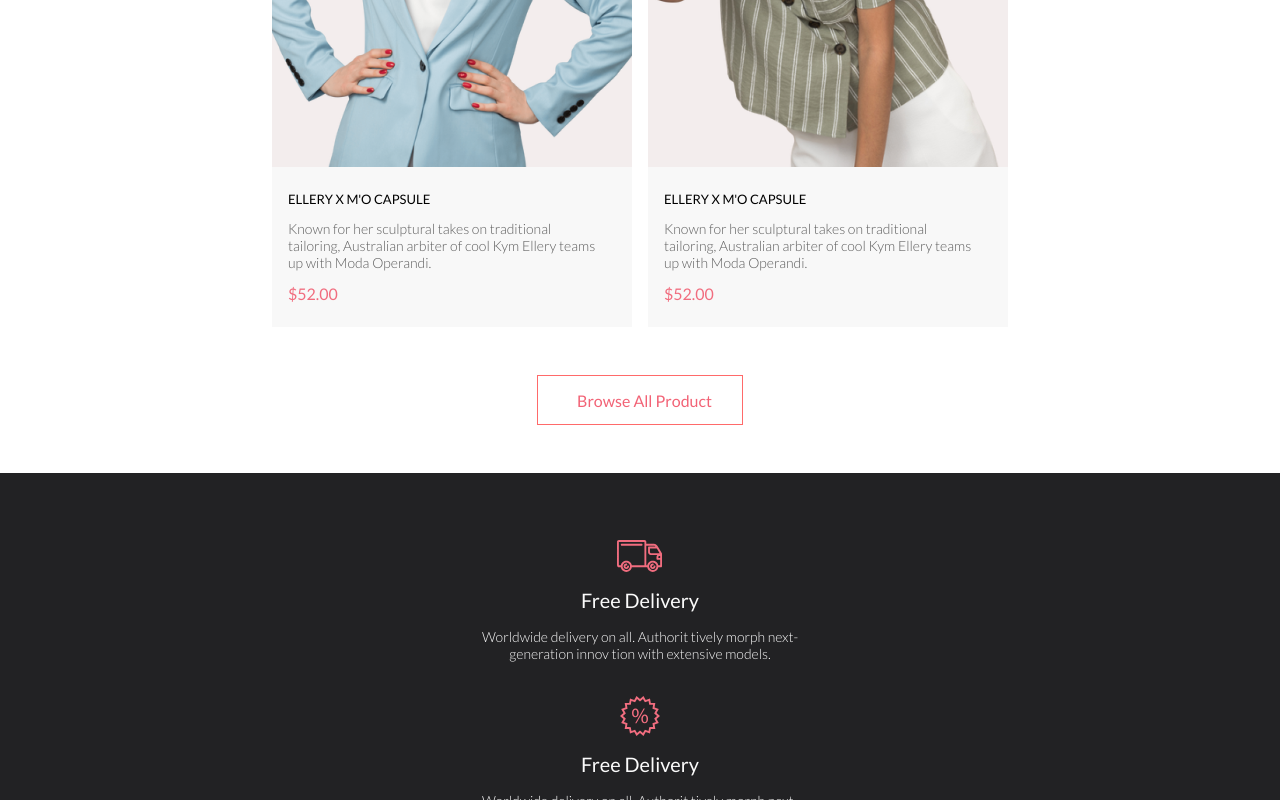
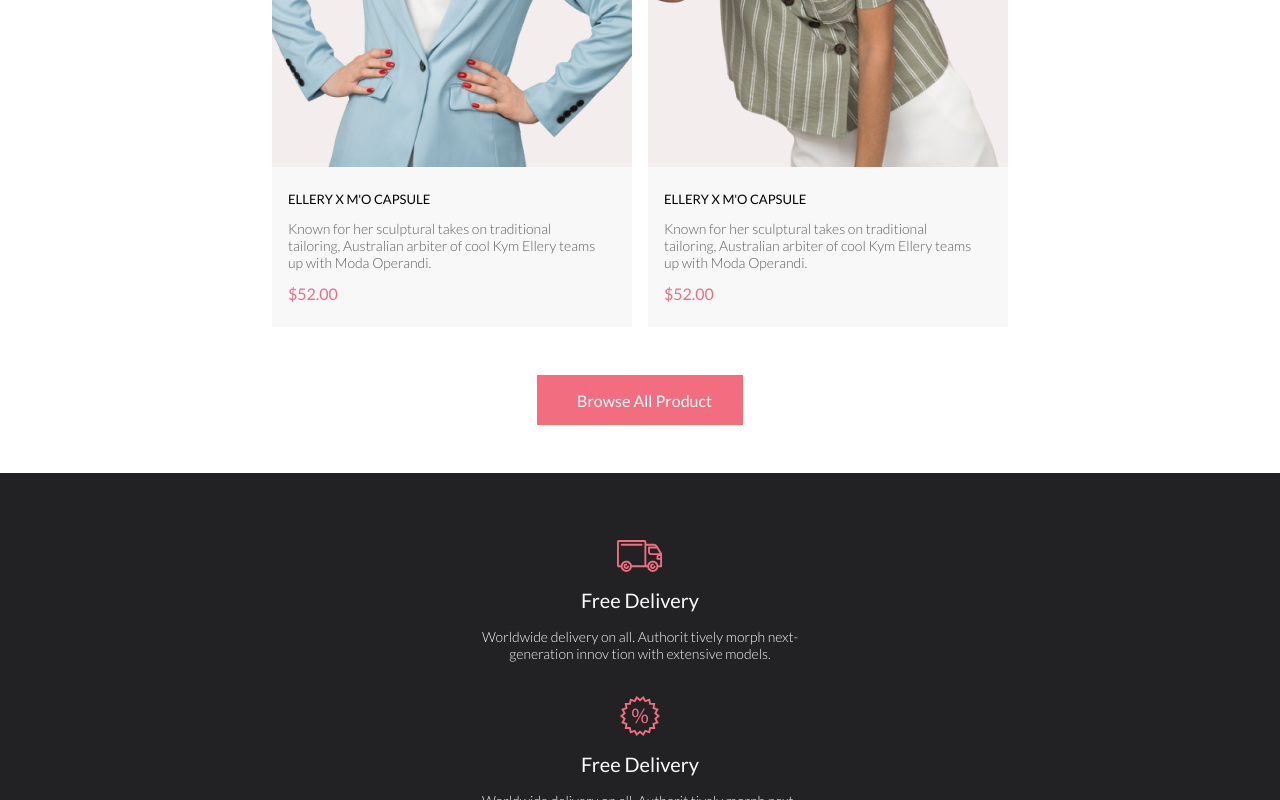
Before and after one commit to mrivs/Basics-of-HTML-CSS-web-layout, a plain HTML site: page homework06-09/index.html in a window 1280 px wide. In both pictures the pointer is over the button "Browse All Product". Shown: the part 2485-3285 px from the top of the page. Drawn offline with Linux system fonts and the light colour scheme.

Commit message:
hw06-09 effects added+

```diff
--- a/homework06-09/assets/styles/styles.css
+++ b/homework06-09/assets/styles/styles.css
@@ -411,6 +411,12 @@ html {
     background-color: white;
     border: 1px solid #FF6A6A;
     cursor: pointer;
+
+}
+
+.products-button:hover{
+    background-color: #F16D7F;
+    color: #FFF;
 
 }
 
```
